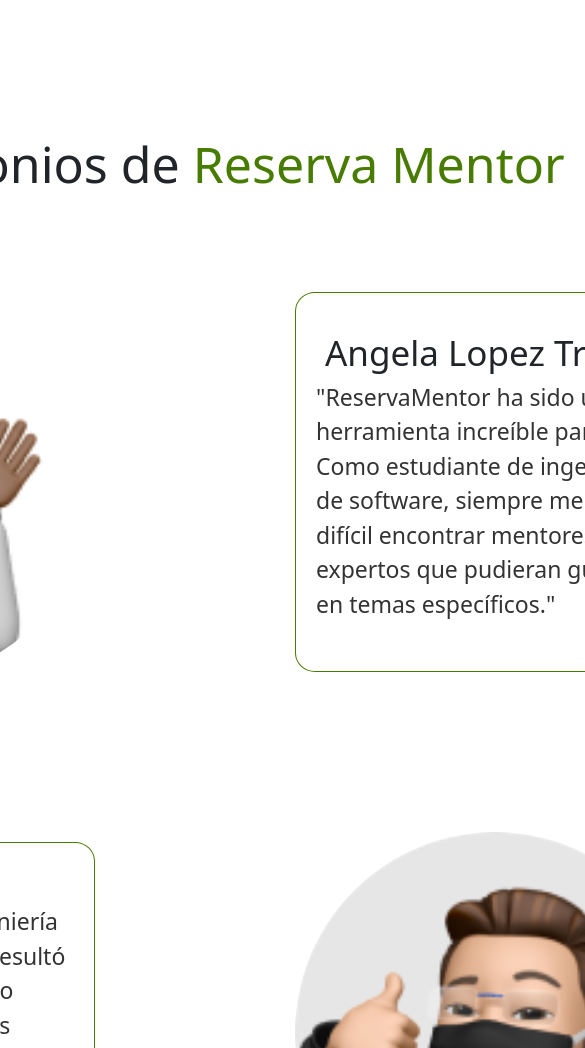
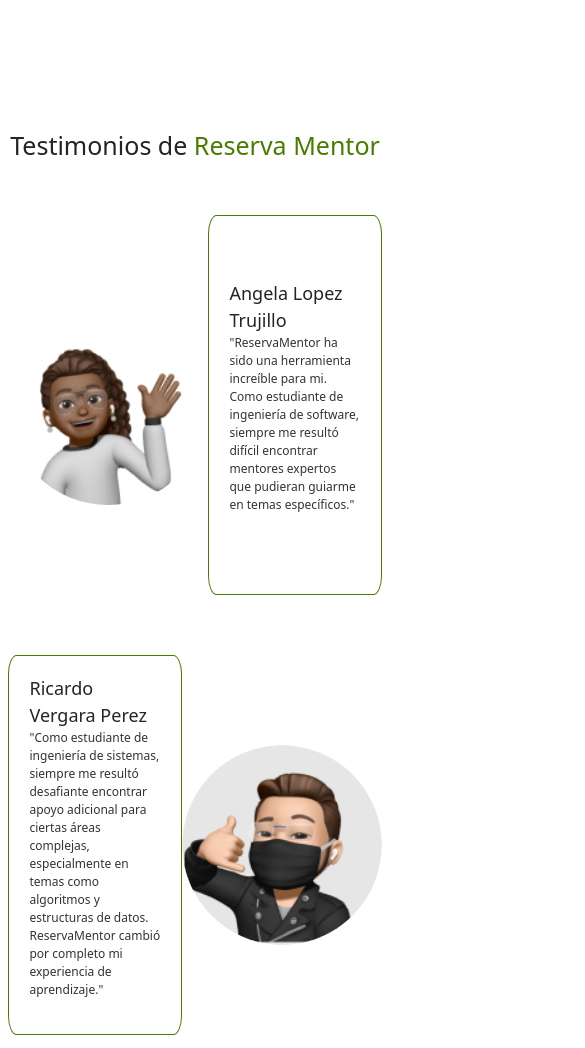
Before and after one commit to ReservaMentor2/landing_page, a plain HTML site: page index.html in a window 390 px wide. Shown: the part 4140-5188 px from the top of the page, 585 px wide, since content can reach past the window. Drawn offline with nearby package versions, Linux system fonts and the light colour scheme; a web font is replaced by a local one.

Commit message:
testimonios responsive

```diff
--- a/css/styles.css
+++ b/css/styles.css
@@ -668,6 +668,82 @@ ALL NAVBAR
   border-radius: 5%;
 }
 
+@media (max-width: 1200px) {
+  .usuario {
+    margin-left: 20px;
+    margin-right: 20px;
+  }
+}
+
+@media (max-width: 992px) {
+  .usuario {
+    flex-direction: column;
+    margin: 20px;
+  }
+
+  .informacion {
+    width: 80%;
+  }
+
+  .imgUsuario {
+    width: 250px;
+    height: 250px;
+  }
+}
+
+@media (max-width: 768px) {
+  .usuariosText, .reservaMentor {
+    font-size: 40px;
+    margin-bottom: 20px;
+  }
+
+  .usuarioName {
+    font-size: 30px;
+  }
+
+  .descripcion {
+    font-size: 18px;
+  }
+
+  .imgUsuario {
+    width: 200px;
+    height: 200px;
+  }
+
+  .informacion {
+    width: 70%;
+  }
+}
+
+@media (max-width: 576px) {
+  .usuariosText, .reservaMentor {
+    font-size: 25px;
+    margin-bottom: 20px;
+  }
+
+  .usuario {
+    margin-bottom: 20px;
+    padding: 10px;
+  }
+
+  .imgUsuario {
+    width: 200px;
+    height: 200px;
+  }
+
+  .usuarioName {
+    font-size: 18px;
+  }
+
+  .descripcion {
+    font-size: 12px;
+  }
+
+  .informacion {
+    width: 80%;
+  }
+}
+
 /*CARACTERISTICAS*/
 
 #caracteristicas {
```
